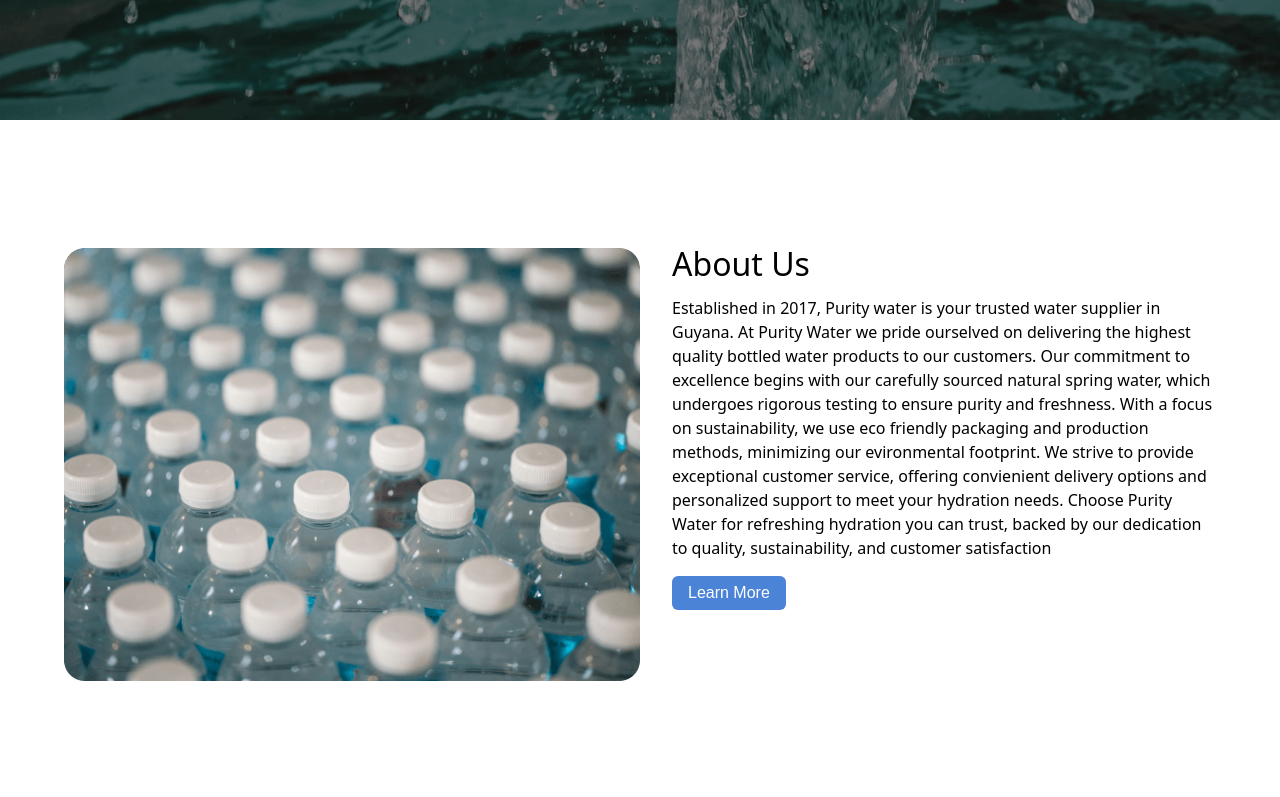
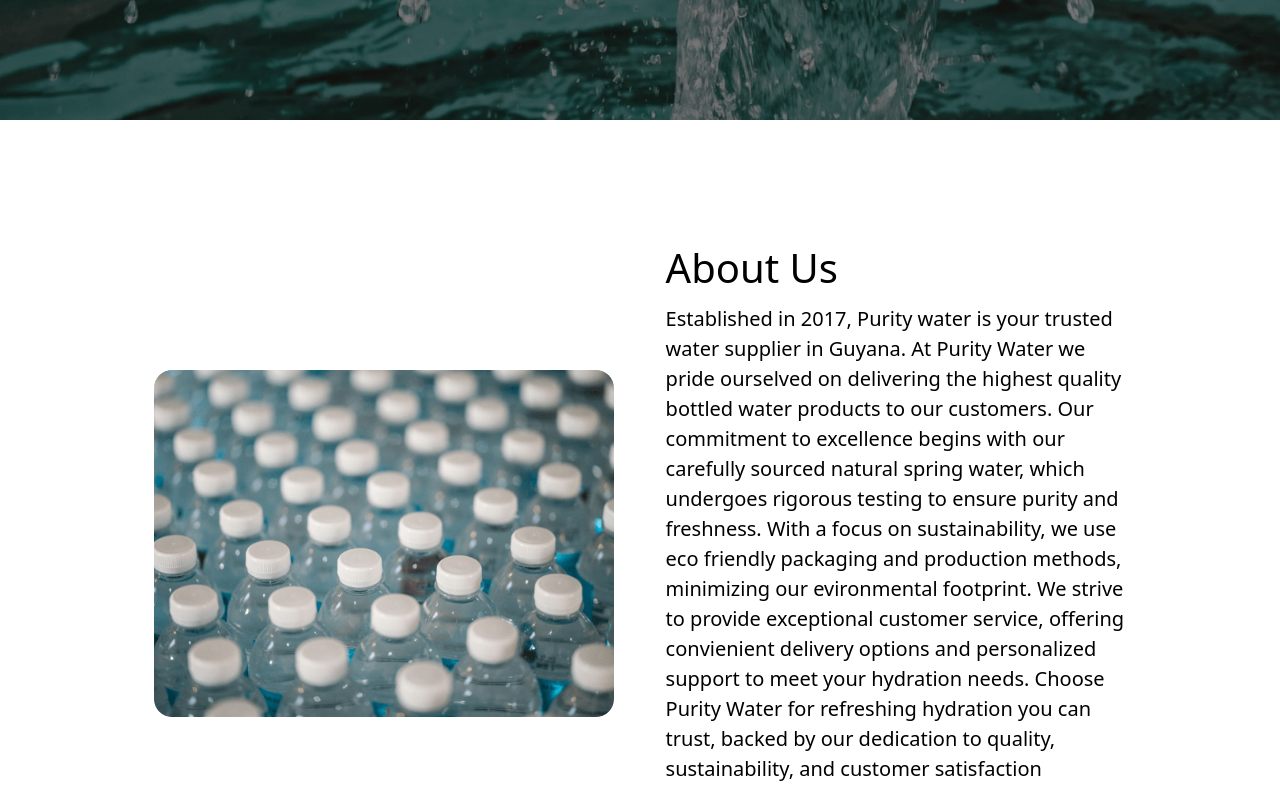
Before and after one commit to adi-pr/purity-water, a plain HTML site: page index.html in a window 1280 px wide. Shown: the part 520-1317 px from the top of the page. Drawn offline with Linux system fonts and the light colour scheme.

Commit message:
fixed scaling

```diff
--- a/index.html
+++ b/index.html
@@ -40,7 +40,7 @@
           style="
             background-color: var(--secondary);
             color: white;
-            font-size: 1rem;
+            font-size: 1.25rem;
             padding: 0.5rem 1rem;
             border-radius: 6px;
             border: none;
--- a/scripts/inject-header.js
+++ b/scripts/inject-header.js
@@ -2,7 +2,7 @@ function injectHeader() {
   const header = `
     <header>
       <div>
-        <img src="/assets/logo.png" alt="" />
+        <img src="./assets/logo.png" alt="" />
         <h1>PurityWater</h1>
       </div>
       <ul>
--- a/styles/home.css
+++ b/styles/home.css
@@ -13,40 +13,45 @@
 }
 
 #intro h1 {
-  font-size: 2.5rem;
+  font-size: 3rem;
   font-weight: bold;
 }
 
 #intro span {
   width: 40%;
   text-align: center;
-  font-size: 1.25rem;
+  font-size: 1.5rem;
   line-height: 150%;
   font-weight: 300;
 }
 
 #about {
   display: flex;
-  padding: 10% 5%;
-  justify-content: space-between;
-  gap: 2rem;
+  padding: 10%;
+  justify-content: space-around;
+  align-items: center;
 }
 
 #about img {
-  width: 50%;
+  width: 45%;
   object-fit: cover;
   border-radius: 18px;
 }
 
 #about h2 {
-  font-size: 2rem;
+  font-size: 2.5rem;
   font-weight: 500;
+}
+
+#about div {
+  width: 45%;
 }
 
 #about p {
   font-weight: 400;
   line-height: 150%;
   padding: 1rem 0;
+  font-size: 1.25rem;
 }
 
 #offers {
```
